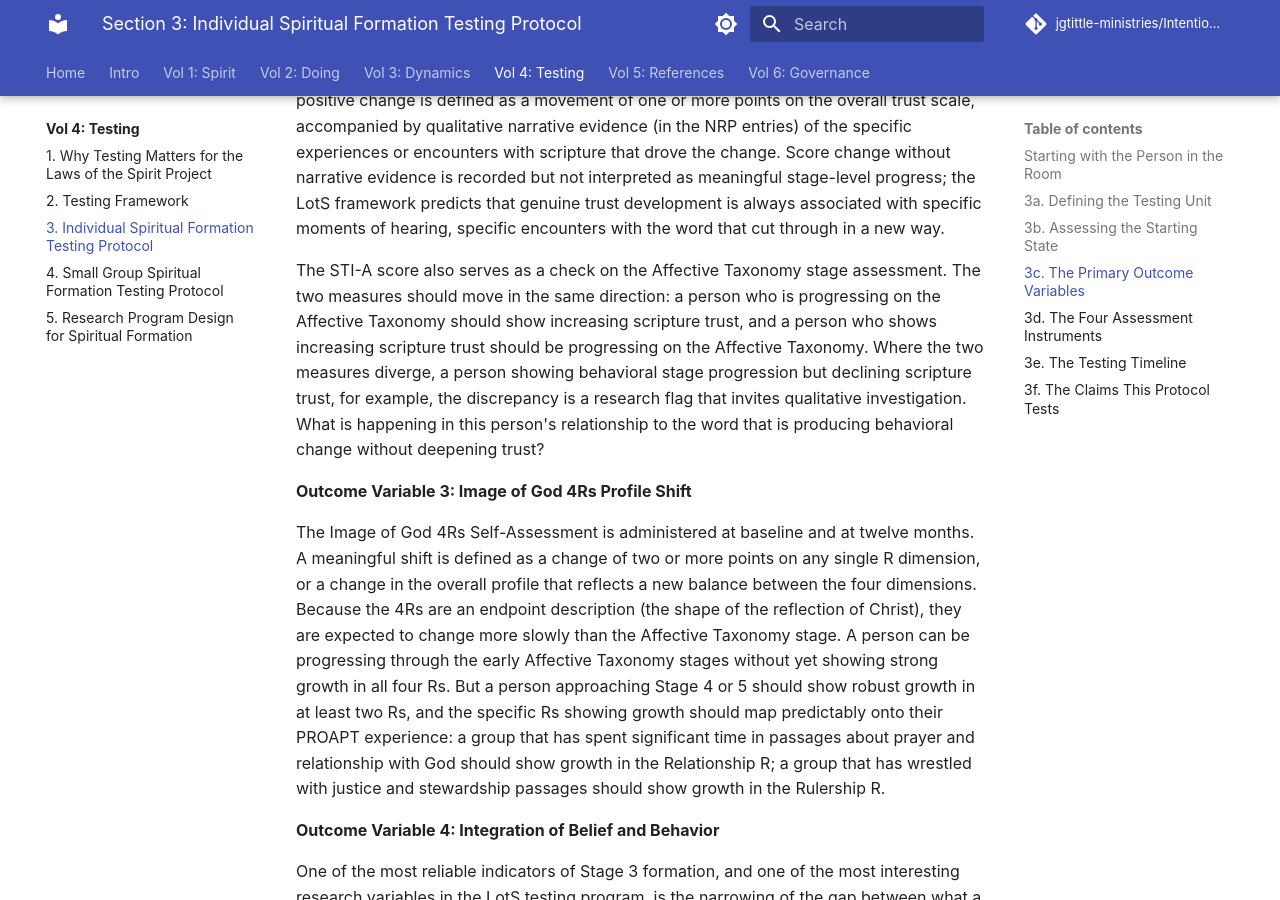
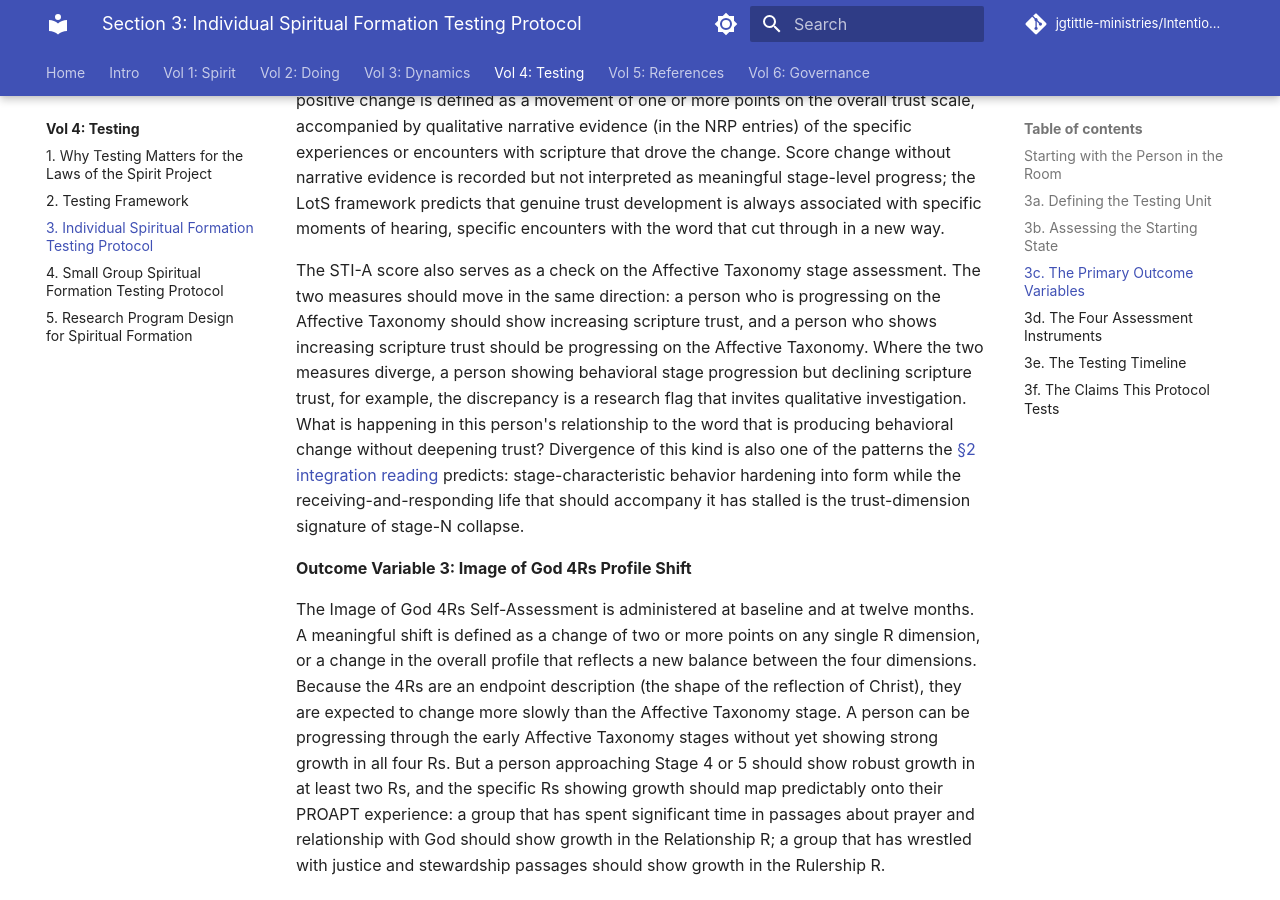
Before and after one commit to jgtittle-ministries/Intentional-Journey-of-the-Heart, an MkDocs documentation site: the page built from docs/volume-4-testing-framework/section-3-individual-spiritual-formation-testing-protocol.md, in a window 1280 px wide and 900 px high, scrolled down 5126 px. Built offline with MkDocs 1.6.1 and Material for MkDocs 9.7.7, drawn with Linux system fonts in a browser that asks for light colours; some web fonts are replaced; comment, search, counter and statistics services are not loaded; some of the changed text lies outside the part shown.

Commit message:
Mirror Vol 4 §3/§4 integration calibration sweep from dev: four wording touches downstream of the §2 reframe
Surgical touches only — each adds an integration-vs-closure check at a place
where higher-is-better language could be misread under the new §2 reading.
Stage-transition table in §3, group-composition discussion in §4a, and Group
OVs 2–5 already read correctly in the integration sense and are left as-is.

- §3 Outcome Variable 2 (STI-A): closing sentence names "behavioral stage
  progression but declining scripture trust" divergence as the trust-dimension
  signature of stage-N collapse, with link to §2.
- §3 LotS-H3 claim test: clarifying clause — "progressive" names the order
  in which the kinds of engagement become accessible, not stage replacement;
  the claim is operationally confirmed when later-stage behaviors emerge
  *while* earlier-stage openness remains active.
- §4 Group Outcome Variable 1 (Net Stage Progression): new paragraph names
  net progression and integration-vs-closure as paired primary measures, not a
  composite score; the §4b GSFP closure note keeps the net-progression number
  from being read in isolation.
- §4 Facilitator stage prediction (§4e): caveat paragraph — the Stage 4 >
  Stage 3 advantage holds only for an integrated Stage 4 facilitator; a closed
  one produces a closed group, and supervision is the primary detection point.

Mirrors dev commit cc2cbef.

```diff
--- a/docs/volume-4-testing-framework/section-3-individual-spiritual-formation-testing-protocol.md
+++ b/docs/volume-4-testing-framework/section-3-individual-spiritual-formation-testing-protocol.md
@@ -75,7 +75,7 @@
 
 The STI-A is administered at baseline, at six months, and at twelve months. A meaningful positive change is defined as a movement of one or more points on the overall trust scale, accompanied by qualitative narrative evidence (in the NRP entries) of the specific experiences or encounters with scripture that drove the change. Score change without narrative evidence is recorded but not interpreted as meaningful stage-level progress; the LotS framework predicts that genuine trust development is always associated with specific moments of hearing, specific encounters with the word that cut through in a new way.
 
-The STI-A score also serves as a check on the Affective Taxonomy stage assessment. The two measures should move in the same direction: a person who is progressing on the Affective Taxonomy should show increasing scripture trust, and a person who shows increasing scripture trust should be progressing on the Affective Taxonomy. Where the two measures diverge, a person showing behavioral stage progression but declining scripture trust, for example, the discrepancy is a research flag that invites qualitative investigation. What is happening in this person's relationship to the word that is producing behavioral change without deepening trust?
+The STI-A score also serves as a check on the Affective Taxonomy stage assessment. The two measures should move in the same direction: a person who is progressing on the Affective Taxonomy should show increasing scripture trust, and a person who shows increasing scripture trust should be progressing on the Affective Taxonomy. Where the two measures diverge, a person showing behavioral stage progression but declining scripture trust, for example, the discrepancy is a research flag that invites qualitative investigation. What is happening in this person's relationship to the word that is producing behavioral change without deepening trust? Divergence of this kind is also one of the patterns the [§2 integration reading](section-2-testing-framework.md#reading-the-affective-taxonomy-as-integration-not-replacement) predicts: stage-characteristic behavior hardening into form while the receiving-and-responding life that should accompany it has stalled is the trust-dimension signature of stage-N collapse.
 
 **Outcome Variable 3: Image of God 4Rs Profile Shift**
 
@@ -146,7 +146,7 @@
 ## 3f. The Claims This Protocol Tests
 The individual testing protocol is designed primarily to test four of the LotS claims identified across Volumes 1–3:
 
-**LotS-H3** — Heart formation is progressive and follows the five stages of the Affective Taxonomy. The protocol tests this by tracking stage-characteristic behaviors over twelve months in a structured formation context. If the claim holds, PROAPT participants should show directional stage progression that is not observed in comparable non-PROAPT participants.
+**LotS-H3** — Heart formation is progressive and follows the five stages of the Affective Taxonomy. The protocol tests this by tracking stage-characteristic behaviors over twelve months in a structured formation context. If the claim holds, PROAPT participants should show directional stage progression that is not observed in comparable non-PROAPT participants. Per [§2: Reading the Affective Taxonomy as Integration, Not Replacement](section-2-testing-framework.md#reading-the-affective-taxonomy-as-integration-not-replacement), "progressive" here names the order in which the kinds of engagement become accessible, not the replacement of earlier stages by later ones; the claim is operationally confirmed when later-stage behaviors emerge *while* earlier-stage openness remains active.
 
 **LotS-H4** — Reflective bible study (PROAPT model) is the primary discipline that advances heart formation at every stage. The protocol tests this through the SDFL frequency data and the NRP narratives, looking for the association between PROAPT engagement and formation movement predicted by the MOVE study (Hawkins & Parkinson, 2011).
 
```
Also changed, not shown: docs/volume-4-testing-framework/section-4-small-group-spiritual-formation-testing.md (+4 -0 lines).
